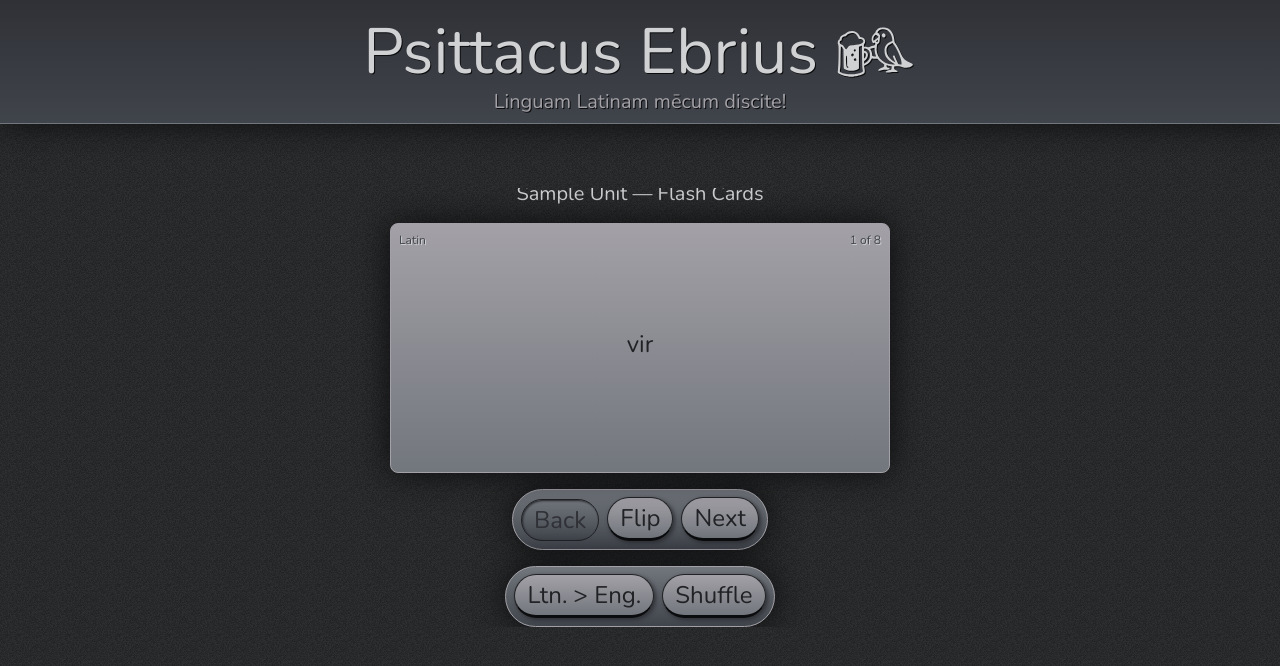
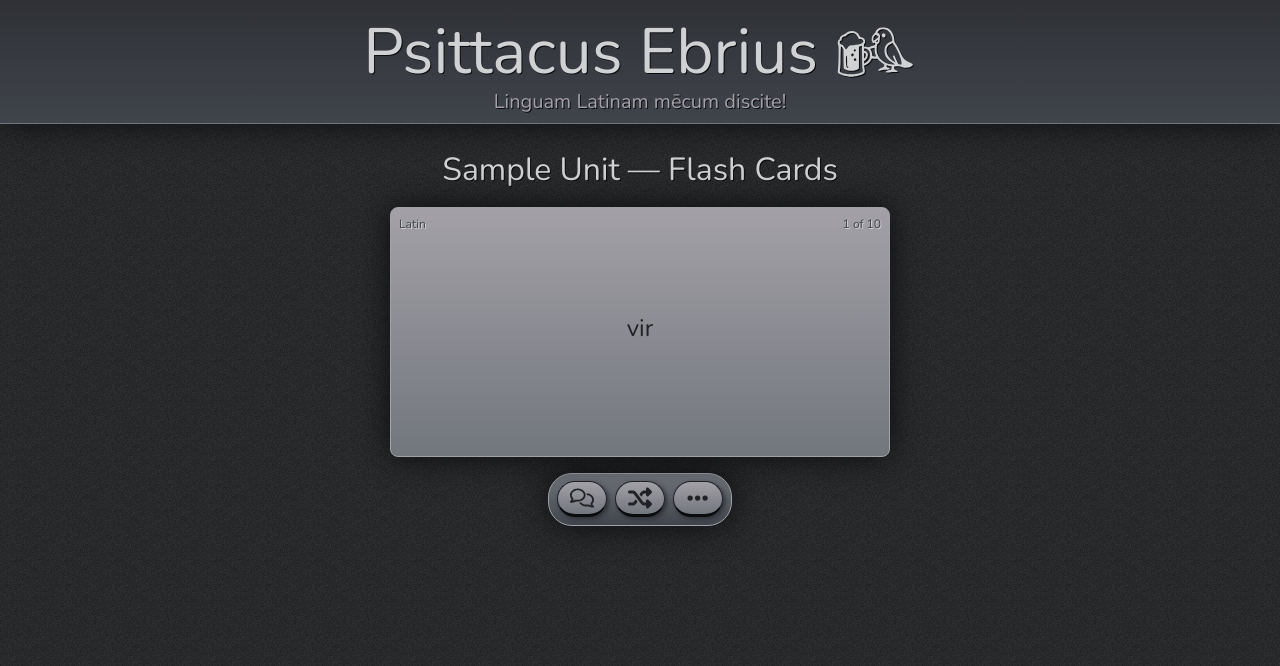
Before and after one commit to Albrumn/Psittacus-Ebrius, a React (Create React App) app: page / in a window 1280 px wide. Shown: the top 666 px of the page. Built offline with nearby package versions, Linux system fonts and the light colour scheme.

Commit message:
complete sample flash cards

```diff
--- a/src/components/Activity_FlachCard.tsx
+++ b/src/components/Activity_FlachCard.tsx
@@ -1,6 +1,7 @@
 import React from 'react';
 import FlashCard from "./FlashCard";
-import { langModes } from '../contants/Global';
+import "./FlashCard.scoped.css";
+import { langModes, svg } from '../constants/Global';
 
 //@ts-ignore
 export default function Activity_FlashCard() {
@@ -12,6 +13,7 @@ export default function Activity_FlashCard() {
     const [isFlipping, setIsFlipping] = React.useState(false);
     const [isSliding, setIsSliding] = React.useState(false);
     const [langMode, setLangMode] = React.useState(langModes.TRG_TO_SRC);
+    const [showControls, setShowControls] = React.useState(false);
     const [showTargetLang, setShowTargetLang] = React.useState(true);
     const [slideDirection, setSlideDirection] = React.useState(slideDirections.NONE)
     const [transitionClass, setTransitionClass] = React.useState("");
@@ -24,7 +26,9 @@ export default function Activity_FlashCard() {
         { src: "boy", trg: "puer" },
         { src: "girl", trg: "puella" },
         { src: "son", trg: "fīlius" },
-        { src: "daughter", trg: "fīlia" }
+        { src: "daughter", trg: "fīlia" },
+        { src: "older adult", trg: "senex" },
+        { src: "young adult", trg: "iuvenis" }
     ]);
 
     function decCardIndex() {
@@ -134,19 +138,26 @@ export default function Activity_FlashCard() {
                 <FlashCard
                     cardData={deck[cardIndex]}
                     cardDataIndex={0}
-                    cardNumber={`${cardIndex + 1} of ${deck.length}`}
+                    cardIndex={cardIndex}
+                    decCardIndex={decCardIndex}
+                    deckLength={deck.length}
+                    flip={flipCard}
                     flipSpeed={transSpeed / 2}
-                    onClick={flipCard}
+                    incCardIndex={incCardIndex}
+                    isSliding={isSliding}
                     showTargetLang={showTargetLang}
                     slideClass={transitionClass} />
-                <div className="tray">
-                    <button disabled={cardIndex === 0} onClick={decCardIndex}>Back</button>
-                    <button onClick={flipCard}>Flip</button>
-                    <button disabled={cardIndex === deck.length - 1} onClick={incCardIndex}>Next</button>
-                </div>
-                <div className="tray">
-                    <button onClick={switchLangMode}>{langMode === langModes.TRG_TO_SRC ? "Ltn. > Eng." : "Eng. > Ltn."}</button>
-                    <button onClick={shuffleDeck}>Shuffle</button>
+                <div className="tray tray-grid">
+                    {showControls && <div className={showControls ? "" : " hide-controls"}>
+                        <button disabled={cardIndex === 0} onClick={decCardIndex}>{svg.BACK}<span className="tooltip">previous card</span></button>
+                        <button onClick={flipCard}>{svg.FLIP}<span className="tooltip">flip card</span></button>
+                        <button disabled={cardIndex === deck.length - 1} onClick={incCardIndex}>{svg.NEXT}<span className="tooltip">next card</span></button>
+                    </div>}
+                    <div>
+                        <button onClick={switchLangMode}>{svg.LANGUAGE}<span className="tooltip">{langMode === langModes.SRC_TO_TRG ? "english to latin" : "latin to english"}</span></button>
+                        <button onClick={shuffleDeck} onMouseOver={() => {}}>{svg.SHUFFLE}<span className="tooltip">shuffle deck</span></button>
+                        <button onClick={() => setShowControls(prev => !prev)}>{svg.MORE}<span className="tooltip">show {showControls ? "less" : "more"}</span></button>
+                    </div>
                 </div>
             </div>
         </section>
--- a/src/components/App.css
+++ b/src/components/App.css
@@ -44,8 +44,10 @@ button {
     border-bottom: 3px solid var(--grey-000);
     border-radius: 2rem;
     color: var(--grey-100);
+    display: flex;
     font-size: 1.5rem;
     padding: 0.25rem 0.75rem;
+    position: relative;
 }
 
 button:disabled {
@@ -75,6 +77,66 @@ button:enabled:hover {
     background: linear-gradient(var(--grey-800), var(--grey-700));
 }
 
+button > .tooltip {
+    background: linear-gradient(var(--grey-300), var(--grey-100));
+    border: 1px solid var(--grey-700);
+    border-radius: 0 2rem 2rem 2rem;
+    box-shadow: var(--box-shadow);
+    color: var(--grey-800);
+    font-size: 1.2rem;
+    font-weight: 200;
+    left: 50%;
+    opacity: 0;
+    padding: 0.125rem 0.75rem 0.25rem 0.75rem;
+    pointer-events: none;
+    position: absolute;
+    text-align: center;
+    top: calc(100% + 1rem);
+    white-space: nowrap;
+    z-index: 1;
+}
+
+button:enabled:active > .tooltip {
+    top: calc(100% + 1rem - 2px);
+}
+
+button:hover .tooltip {
+    animation: showTooltip 150ms linear 1s 1 normal both;
+}
+
+@keyframes showTooltip {
+    0% {
+        opacity: 0;
+    }
+    100% {
+        opacity: 1;
+    }
+}
+
+button .tooltip::before {
+    border-color: transparent transparent var(--grey-700) transparent;
+    border-style: solid;
+    border-width: 0.6rem;
+    bottom: 100%;
+    content: " ";
+    left: -0.6rem;
+    position: absolute;
+    top: calc(-0.6rem);
+    transform: rotate(-135deg);
+}
+
+button .tooltip::after {
+    border-color: transparent transparent var(--grey-300) transparent;
+    border-style: solid;
+    border-width: 0.6rem;
+    bottom: 100%;
+    content: " ";
+    left: calc(-0.6rem + 1px);
+    position: absolute;
+    top: calc(-0.6rem + 3px);
+    transform: rotate(-135deg);
+}
+
 .activity {
     display: flex;
     justify-content: center;
@@ -84,7 +146,7 @@ button:enabled:hover {
 .tray {
     background: linear-gradient(var(--grey-600), var(--grey-500));
     border: 1px solid var(--grey-700);
-    border-radius: 4rem;
+    border-radius: 1.5rem;
     box-shadow: var(--box-shadow);
     color: var(--grey-100);
     display: flex;
@@ -92,4 +154,5 @@ button:enabled:hover {
     gap: 0.5rem;
     margin: auto;
     padding: 0.5rem;
+    width: fit-content;
 }
--- a/src/components/FlashCard.scoped.css
+++ b/src/components/FlashCard.scoped.css
@@ -1,20 +1,18 @@
 .activity-flash-card {
+    align-items: center;
     display: flex;
     flex-direction: column;
-    margin: 4rem;
-    overflow: hidden;
-    width: 100%;
+    gap: 1rem;
+    margin: 2rem 0;
 }
 
 .activity-flash-card > p {
     color: var(--grey-800);
+    font-size: 2rem;
+    text-shadow: 1px 1px 0 var(--grey-000);
 }
 
 .flash-card-container {
-    cursor: pointer;
-    display: flex;
-    justify-content: center;
-    margin-left: 0rem;
     min-height: clamp(125px, 25vw, 250px);
     opacity: 1;
     perspective: 50rem;
@@ -35,12 +33,12 @@
 
 .flash-card-slide-left {
     opacity: 0;
-    margin-left: -16rem;
+    margin-left: -4rem;
 }
 
 .flash-card-slide-right {
     opacity: 0;
-    margin-left: 16rem;
+    margin-left: 4rem;
 }
 
 .flash-card-side {
@@ -56,19 +54,6 @@
     transform: rotateY(45deg);
     transition: 150ms;
     width: 100%;
-}
-
-.flash-card-side > p {
-    color: var(--grey-100);
-    font-size: 1.5rem;
-}
-
-.flash-card-source-lang {
-    transform: rotateY(90deg);
-}
-
-.flash-card-target-lang {
-    transform: rotateY(-90deg);
 }
 
 .flash-card-side::after {
@@ -91,6 +76,70 @@
     top: 0.5rem;
 }
 
+.flash-card-side > p {
+    position: absolute;
+    color: var(--grey-100);
+    font-size: 1.5rem;
+    z-index: 5;
+}
+
+.flash-card-source-lang {
+    transform: rotateY(90deg);
+}
+
+.flash-card-target-lang {
+    transform: rotateY(-90deg);
+}
+
 .flash-card--show {
     transform: rotateY(0deg);
 }
+
+.flash-card-clickable {
+    border-radius: 0.5rem;
+    display: grid;
+    grid-template-columns: 1fr 2fr 1fr;
+    height: 100%;
+    overflow: hidden;
+    position: absolute;
+    width: 100%;
+    z-index: 1;
+}
+
+.flash-card-clickable > div {
+    cursor: pointer;
+    opacity: 0;
+    transition: 150ms;
+}
+
+.flash-card-clickable > div:hover {
+    opacity: 0.75;
+}
+
+.flash-card-clickable > div:first-child {
+    background: linear-gradient(90deg, #eeeeeecc, #eeeeee00 90%);
+}
+
+.flash-card-clickable > div:last-child {
+    background: linear-gradient(270deg, #eeeeeecc, #eeeeee00 90%);
+}
+
+.hide-clickable {
+    height: 0;
+}
+
+.hide-controls {
+    height: 0;
+    opacity: 0;
+}
+
+.tray-grid {
+    display: grid;
+    grid-template-columns: 1fr;
+    margin-top: 0.75rem;
+}
+
+.tray-grid > div {
+    display: flex;
+    gap: 0.5rem;
+}
--- a/src/components/FlashCard.tsx
+++ b/src/components/FlashCard.tsx
@@ -1,31 +1,52 @@
 import React from 'react';
 import "./FlashCard.scoped.css";
-import { appModes } from '../contants/Global';
+import { appModes } from '../constants/Global';
 
 export default function FlashCard(props: any) {
     const flipSpeed = props.flipSpeed;
+    const [hideSourceLang, setHideSourceLang] = React.useState(false);
+    const [hideTargetLang, setHideTargetLang] = React.useState(false);
+    const [showSourceLang, setShowSourceLang] = React.useState(!props.showTargetLang);
     const [showTargetLang, setShowTargetLang] = React.useState(props.showTargetLang);
-    const [showSourceLang, setShowSourceLang] = React.useState(!props.showTargetLang);
 
     React.useEffect(() => {
         if (props.showTargetLang) {
             setShowSourceLang(false);
-            setTimeout(() => { setShowTargetLang(true); }, flipSpeed);
+            if (props.isSliding) {
+                setShowTargetLang(true);
+                setHideSourceLang(true);
+                setTimeout(() => { setHideSourceLang(false); }, flipSpeed);
+            }
+            else {
+                setTimeout(() => { setShowTargetLang(true); }, flipSpeed);
+            }
         }
         else {
             setShowTargetLang(false);
-            setTimeout(() => { setShowSourceLang(true); }, flipSpeed);
+            if (props.isSliding) {
+                setShowSourceLang(true);
+                setHideTargetLang(true);
+                setTimeout(() => { setHideTargetLang(false); }, flipSpeed);
+            }
+            else {
+                setTimeout(() => { setShowSourceLang(true); }, flipSpeed);
+            }
         }
     }, [props.showTargetLang]);
 
     return (
-        <div className={"flash-card-container " + props.slideClass} onClick={props.onClick}>
-            <div className={"flash-card-side flash-card-target-lang" + (showTargetLang ? " flash-card--show" : "")} data-language={appModes.TRG} data-number={props.cardNumber}>
+        <div className={"flash-card-container " + props.slideClass}>
+            <div className="flash-card-clickable">
+                <div className={props.cardIndex <= 0 ? "hide-clickable" : ""} onClick={props.decCardIndex}></div>
+                <div onClick={props.flip}></div>
+                <div className={props.cardIndex >= props.deckLength - 1 ? "hide-clickable" : ""} onClick={props.incCardIndex}></div>
+            </div>
+            {!hideTargetLang && <div className={"flash-card-side flash-card-target-lang" + (showTargetLang ? " flash-card--show" : "")} data-language={appModes.TRG} data-number={(props.cardIndex + 1) + " of " + props.deckLength}>
                 <p>{props.cardData.trg}</p>
-            </div>
-            <div className={"flash-card-side flash-card-source-lang" + (showSourceLang ? " flash-card--show" : "")} data-language={appModes.SRC} data-number={props.cardNumber}>
+            </div>}
+            {!hideSourceLang && <div className={"flash-card-side flash-card-source-lang" + (showSourceLang ? " flash-card--show" : "")} data-language={appModes.SRC} data-number={(props.cardIndex + 1) + " of " + props.deckLength}>
                 <p>{props.cardData.src}</p>
-            </div>
+            </div>}
         </div>
     );
 }
--- /dev/null
+++ b/src/constants/Global.js
@@ -0,0 +1,14 @@
+const appModes = { SRC: "English", TRG: "Latin" }
+const langModes = { SRC_TO_TRG: "source-to-target", TRG_TO_SRC: "target-to-source"};
+const themeModes = { DARK: "dark", LIGHT: "light" };
+
+const svg = {
+    BACK: <svg xmlns="http://www.w3.org/2000/svg" fill="currentcolor" height="1.5rem" width="1.5rem" viewBox="0 0 512 512"><path d="M9.4 233.4c-12.5 12.5-12.5 32.8 0 45.3l128 128c12.5 12.5 32.8 12.5 45.3 0s12.5-32.8 0-45.3L109.3 288 480 288c17.7 0 32-14.3 32-32s-14.3-32-32-32l-370.7 0 73.4-73.4c12.5-12.5 12.5-32.8 0-45.3s-32.8-12.5-45.3 0l-128 128z"/></svg>,
+    FLIP: <svg xmlns="http://www.w3.org/2000/svg" fill="currentcolor" height="1.5rem" width="1.5rem" viewBox="0 0 512 512"><path d="M0 224c0 17.7 14.3 32 32 32s32-14.3 32-32c0-53 43-96 96-96H320v32c0 12.9 7.8 24.6 19.8 29.6s25.7 2.2 34.9-6.9l64-64c12.5-12.5 12.5-32.8 0-45.3l-64-64c-9.2-9.2-22.9-11.9-34.9-6.9S320 19.1 320 32V64H160C71.6 64 0 135.6 0 224zm512 64c0-17.7-14.3-32-32-32s-32 14.3-32 32c0 53-43 96-96 96H192V352c0-12.9-7.8-24.6-19.8-29.6s-25.7-2.2-34.9 6.9l-64 64c-12.5 12.5-12.5 32.8 0 45.3l64 64c9.2 9.2 22.9 11.9 34.9 6.9s19.8-16.6 19.8-29.6V448H352c88.4 0 160-71.6 160-160z"/></svg>,
+    LANGUAGE: <svg xmlns="http://www.w3.org/2000/svg" fill="currentcolor" height="1.5rem" width="1.5rem" viewBox="0 0 640 512"><path d="M88.2 309.1c9.8-18.3 6.8-40.8-7.5-55.8C59.4 230.9 48 204 48 176c0-63.5 63.8-128 160-128s160 64.5 160 128s-63.8 128-160 128c-13.1 0-25.8-1.3-37.8-3.6c-10.4-2-21.2-.6-30.7 4.2c-4.1 2.1-8.3 4.1-12.6 6c-16 7.2-32.9 13.5-49.9 18c2.8-4.6 5.4-9.1 7.9-13.6c1.1-1.9 2.2-3.9 3.2-5.9zM0 176c0 41.8 17.2 80.1 45.9 110.3c-.9 1.7-1.9 3.5-2.8 5.1c-10.3 18.4-22.3 36.5-36.6 52.1c-6.6 7-8.3 17.2-4.6 25.9C5.8 378.3 14.4 384 24 384c43 0 86.5-13.3 122.7-29.7c4.8-2.2 9.6-4.5 14.2-6.8c15.1 3 30.9 4.5 47.1 4.5c114.9 0 208-78.8 208-176S322.9 0 208 0S0 78.8 0 176zM432 480c16.2 0 31.9-1.6 47.1-4.5c4.6 2.3 9.4 4.6 14.2 6.8C529.5 498.7 573 512 616 512c9.6 0 18.2-5.7 22-14.5c3.8-8.8 2-19-4.6-25.9c-14.2-15.6-26.2-33.7-36.6-52.1c-.9-1.7-1.9-3.4-2.8-5.1C622.8 384.1 640 345.8 640 304c0-94.4-87.9-171.5-198.2-175.8c4.1 15.2 6.2 31.2 6.2 47.8l0 .6c87.2 6.7 144 67.5 144 127.4c0 28-11.4 54.9-32.7 77.2c-14.3 15-17.3 37.6-7.5 55.8c1.1 2 2.2 4 3.2 5.9c2.5 4.5 5.2 9 7.9 13.6c-17-4.5-33.9-10.7-49.9-18c-4.3-1.9-8.5-3.9-12.6-6c-9.5-4.8-20.3-6.2-30.7-4.2c-12.1 2.4-24.7 3.6-37.8 3.6c-61.7 0-110-26.5-136.8-62.3c-16 5.4-32.8 9.4-50 11.8C279 439.8 350 480 432 480z"/></svg>,
+    MORE: <svg xmlns="http://www.w3.org/2000/svg" fill="currentcolor" height="1.5rem" width="1.5rem" viewBox="0 0 448 512"><path d="M0 256a56 56 0 1 1 112 0A56 56 0 1 1 0 256zm160 0a56 56 0 1 1 112 0 56 56 0 1 1 -112 0zm216-56a56 56 0 1 1 0 112 56 56 0 1 1 0-112z"/></svg>,
+    NEXT: <svg xmlns="http://www.w3.org/2000/svg" fill="currentcolor" height="1.5rem" width="1.5rem" viewBox="0 0 512 512"><path d="M502.6 278.6c12.5-12.5 12.5-32.8 0-45.3l-128-128c-12.5-12.5-32.8-12.5-45.3 0s-12.5 32.8 0 45.3L402.7 224 32 224c-17.7 0-32 14.3-32 32s14.3 32 32 32l370.7 0-73.4 73.4c-12.5 12.5-12.5 32.8 0 45.3s32.8 12.5 45.3 0l128-128z"/></svg>,
+    SHUFFLE: <svg xmlns="http://www.w3.org/2000/svg" fill="currentcolor" height="1.5rem" width="1.5rem" viewBox="0 0 512 512"><path d="M403.8 34.4c12-5 25.7-2.2 34.9 6.9l64 64c6 6 9.4 14.1 9.4 22.6s-3.4 16.6-9.4 22.6l-64 64c-9.2 9.2-22.9 11.9-34.9 6.9s-19.8-16.6-19.8-29.6V160H352c-10.1 0-19.6 4.7-25.6 12.8L284 229.3 244 176l31.2-41.6C293.3 110.2 321.8 96 352 96h32V64c0-12.9 7.8-24.6 19.8-29.6zM164 282.7L204 336l-31.2 41.6C154.7 401.8 126.2 416 96 416H32c-17.7 0-32-14.3-32-32s14.3-32 32-32H96c10.1 0 19.6-4.7 25.6-12.8L164 282.7zm274.6 188c-9.2 9.2-22.9 11.9-34.9 6.9s-19.8-16.6-19.8-29.6V416H352c-30.2 0-58.7-14.2-76.8-38.4L121.6 172.8c-6-8.1-15.5-12.8-25.6-12.8H32c-17.7 0-32-14.3-32-32s14.3-32 32-32H96c30.2 0 58.7 14.2 76.8 38.4L326.4 339.2c6 8.1 15.5 12.8 25.6 12.8h32V320c0-12.9 7.8-24.6 19.8-29.6s25.7-2.2 34.9 6.9l64 64c6 6 9.4 14.1 9.4 22.6s-3.4 16.6-9.4 22.6l-64 64z"/></svg>
+}
+
+export { appModes, langModes, svg, themeModes };
--- a/src/contants/Global.js
+++ /dev/null
@@ -1,5 +0,0 @@
-const appModes = { SRC: "English", TRG: "Latin" }
-const langModes = { SRC_TO_TRG: "source-to-target", TRG_TO_SRC: "target-to-source"};
-const themeModes = { DARK: "dark", LIGHT: "light" };
-
-export { appModes, langModes, themeModes };
```
Also changed, not shown: 1 other file (tests, documents, lock files or other folders).
